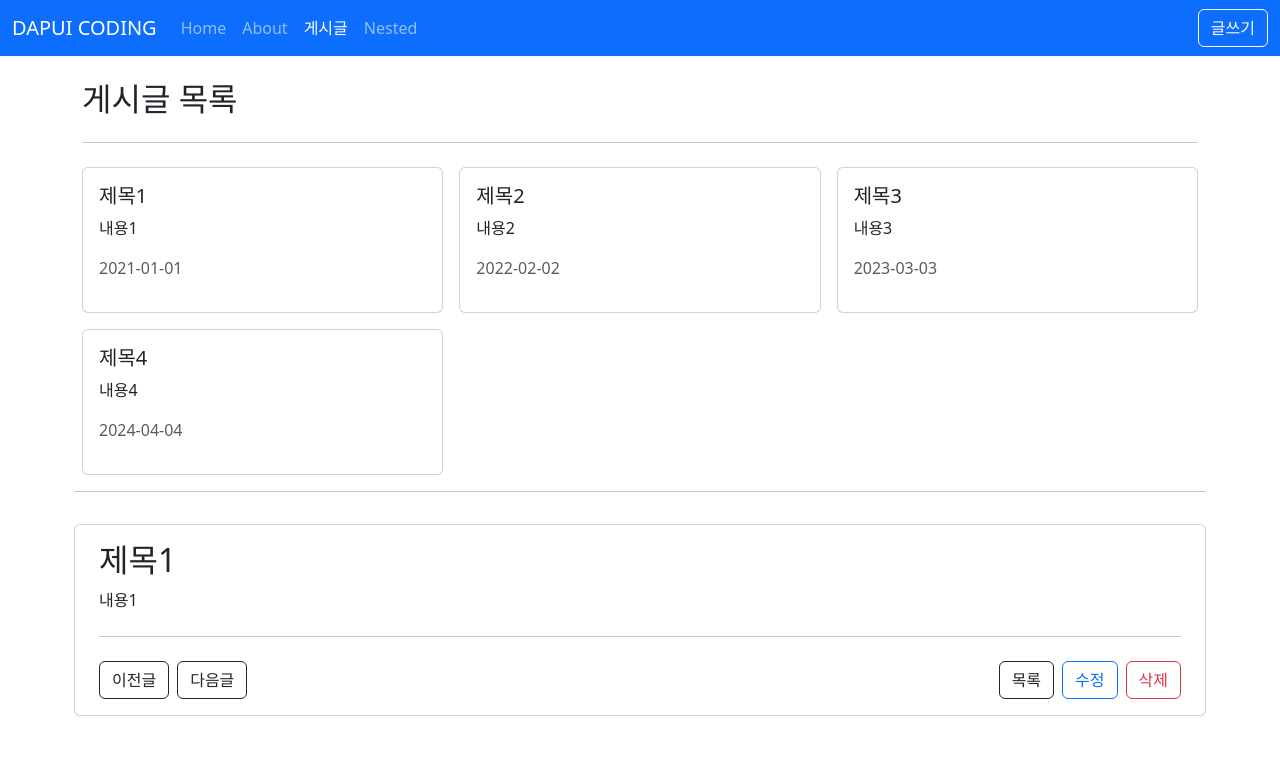
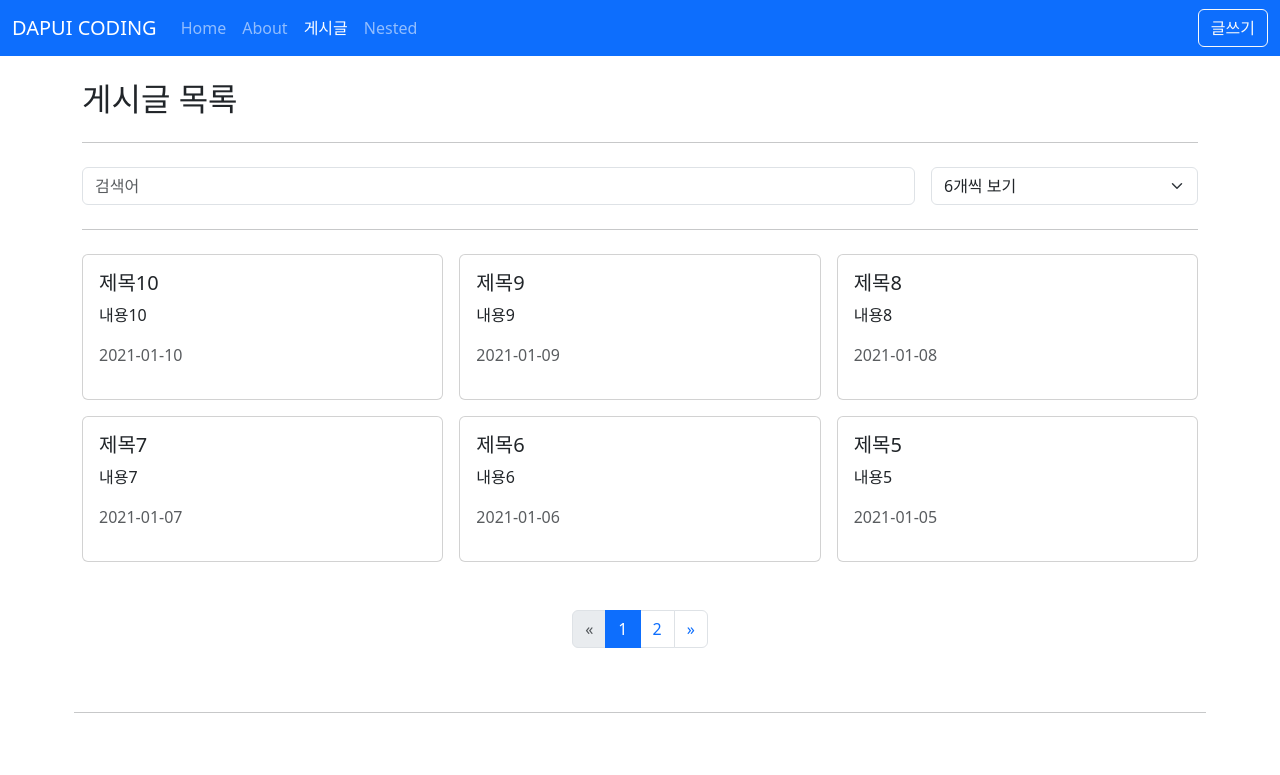
Before and after one commit to dapui/Vue, a Vue app in the folder vue3-posts/: page /posts in a window 1280 px wide. Shown: the top 775 px of the page. Built offline with nearby package versions, Linux system fonts and the light colour scheme; data requests are answered from the project's data file.

Commit message:
Pagination & Filter 구현하기

```diff
--- a/vue3-posts/db.json
+++ b/vue3-posts/db.json
@@ -10,19 +10,67 @@
       "id": 2,
       "title": "제목2",
       "content": "내용2",
-      "createdAt": "2022-02-02"
+      "createdAt": "2021-01-02"
     },
     {
       "id": 3,
       "title": "제목3",
       "content": "내용3",
-      "createdAt": "2023-03-03"
+      "createdAt": "2021-01-03"
     },
     {
       "id": 4,
       "title": "제목4",
       "content": "내용4",
-      "createdAt": "2024-04-04"
+      "createdAt": "2021-01-04"
+    },
+    {
+      "id": 5,
+      "title": "제목5",
+      "content": "내용5",
+      "createdAt": "2021-01-05"
+    },
+    {
+      "id": 6,
+      "title": "제목6",
+      "content": "내용6",
+      "createdAt": "2021-01-06"
+    },
+    {
+      "id": 7,
+      "title": "제목7",
+      "content": "내용7",
+      "createdAt": "2021-01-07"
+    },
+    {
+      "id": 8,
+      "title": "제목8",
+      "content": "내용8",
+      "createdAt": "2021-01-08"
+    },
+    {
+      "id": 9,
+      "title": "제목9",
+      "content": "내용9",
+      "createdAt": "2021-01-09"
+    },
+    {
+      "id": 10,
+      "title": "제목10",
+      "content": "내용10",
+      "createdAt": "2021-01-10"
+    },
+    {
+      "title": "222",
+      "content": "222",
+      "createdAt": 1755962795729,
+      "id": 12
+    },
+    {
+      "title": "333",
+      "content": "333",
+      "createdAt": 1755962800304,
+      "id": 13
     }
   ]
 }
--- a/vue3-posts/src/api/posts.js
+++ b/vue3-posts/src/api/posts.js
@@ -9,8 +9,8 @@
   { id: 5, title: '제목5', content: '내용5', createdAt: '2025-05-05' },
 ];
 
-export function getPosts() {
-  return axios.get('http://localhost:5000/posts');
+export function getPosts(params) {
+  return axios.get('http://localhost:5000/posts', { params });
 }
 
 export function getPostById(id) {
--- a/vue3-posts/src/views/posts/PostListView.vue
+++ b/vue3-posts/src/views/posts/PostListView.vue
@@ -1,6 +1,26 @@
 <template>
   <div>
     <h2>게시글 목록</h2>
+    <hr class="my-4" />
+    <form @submit.prevent>
+      <div class="row g-3">
+        <div class="col">
+          <input
+            type="text"
+            class="form-control"
+            placeholder="검색어"
+            v-model="params.title_like"
+          />
+        </div>
+        <div class="col-3">
+          <select v-model="params._limit" class="form-select">
+            <option value="3">3개씩 보기</option>
+            <option value="6">6개씩 보기</option>
+            <option value="9">9개씩 보기</option>
+          </select>
+        </div>
+      </div>
+    </form>
     <hr class="my-4" />
     <div class="row g-3">
       <div v-for="post in posts" :key="post.id" class="col-4">
@@ -11,7 +31,47 @@
           @click="goPage(post.id)"
         ></PostItem>
       </div>
-      <hr />
+      <nav class="mt-5" aria-label="Page navigation example">
+        <ul class="pagination justify-content-center">
+          <li class="page-item" :class="{ disabled: !(params._page > 1) }">
+            <a
+              class="page-link"
+              href="#"
+              aria-label="Previous"
+              @click.prevent="--params._page"
+            >
+              <span aria-hidden="true">&laquo;</span>
+            </a>
+          </li>
+          <li
+            v-for="page in pageCount"
+            :key="page"
+            class="page-item"
+            :class="{ active: params._page === page }"
+          >
+            <a
+              class="page-link"
+              href="#"
+              @click.prevent="params._page = page"
+              >{{ page }}</a
+            >
+          </li>
+          <li
+            class="page-item"
+            :class="{ disabled: !(params._page < pageCount) }"
+          >
+            <a
+              class="page-link"
+              href="#"
+              aria-label="Next"
+              @click.prevent="++params._page"
+            >
+              <span aria-hidden="true">&raquo;</span>
+            </a>
+          </li>
+        </ul>
+      </nav>
+      <hr class="my-5" />
       <AppCard>
         <PostDetailView :id="1"></PostDetailView>
       </AppCard>
@@ -24,31 +84,36 @@
 import PostDetailView from '@/views/posts/PostDetailView.vue';
 import AppCard from '@/components/AppCard.vue';
 import { getPosts } from '@/api/posts';
-import { ref } from 'vue';
+import { computed, ref, watchEffect } from 'vue';
 import { useRouter } from 'vue-router';
 
 const router = useRouter();
 const posts = ref([]);
+const params = ref({
+  _sort: 'createdAt',
+  _order: 'desc',
+  _page: 1,
+  _limit: 6,
+  title_like: '',
+});
+
+// pagination
+const totalCount = ref(0);
+const pageCount = computed(() =>
+  Math.ceil(totalCount.value / params.value._limit),
+);
 
 const fetchPosts = async () => {
   try {
-    const { data } = await getPosts();
+    const { data, headers } = await getPosts(params.value);
     posts.value = data;
+    totalCount.value = headers['x-total-count'];
   } catch (error) {
     console.error(error);
   }
-
-  // console.dir(response); // 객체를 로그로 볼 때는 dir 사용
-
-  // getPosts()
-  //   .then(response => {
-  //     console.log(response);
-  //   })
-  //   .catch(error => {
-  //     console.error(error);
-  //   });
 };
-fetchPosts();
+watchEffect(fetchPosts);
+// fetchPosts();
 
 const goPage = id => {
   // router.push(`/posts/${id}`);
```
